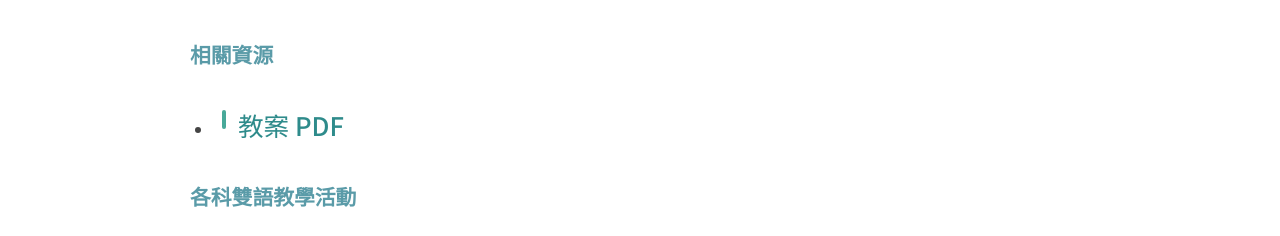
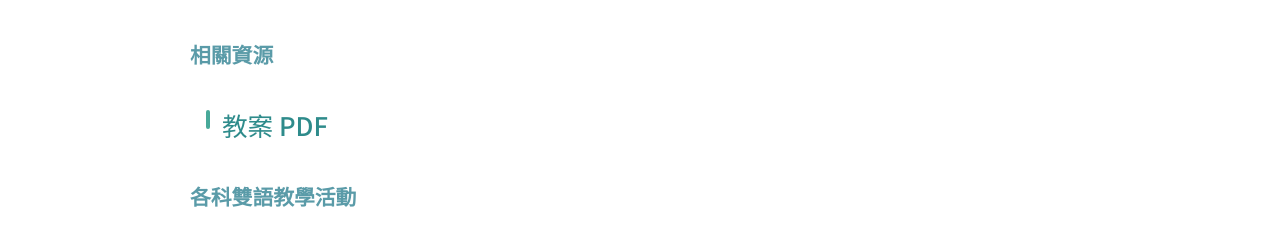
Before and after one commit to ntpc-bsa/ntpc-bsa.github.io, a Jekyll site: the page built from _lessons/sample-lesson-example.md, in a window 1280 px wide. Shown: the part 453-689 px from the top of the page. Built offline with Jekyll 4.4.1, drawn with Linux system fonts in a browser that asks for light colours; some web fonts are replaced.

Commit message:
Remove bullet points from all lists in lesson content

```diff
--- a/assets/css/style.css
+++ b/assets/css/style.css
@@ -1786,16 +1786,8 @@ body {
 .content-wrapper ul,
 .content-wrapper ol {
     margin: 1rem 0;
-    padding-left: 1.5rem;
-    list-style-position: outside;
-}
-
-.content-wrapper ul {
-    list-style-type: disc;
-}
-
-.content-wrapper ol {
-    list-style-type: decimal;
+    padding-left: 0.5rem;
+    list-style-type: none;
 }
 
 .content-wrapper li {
```
